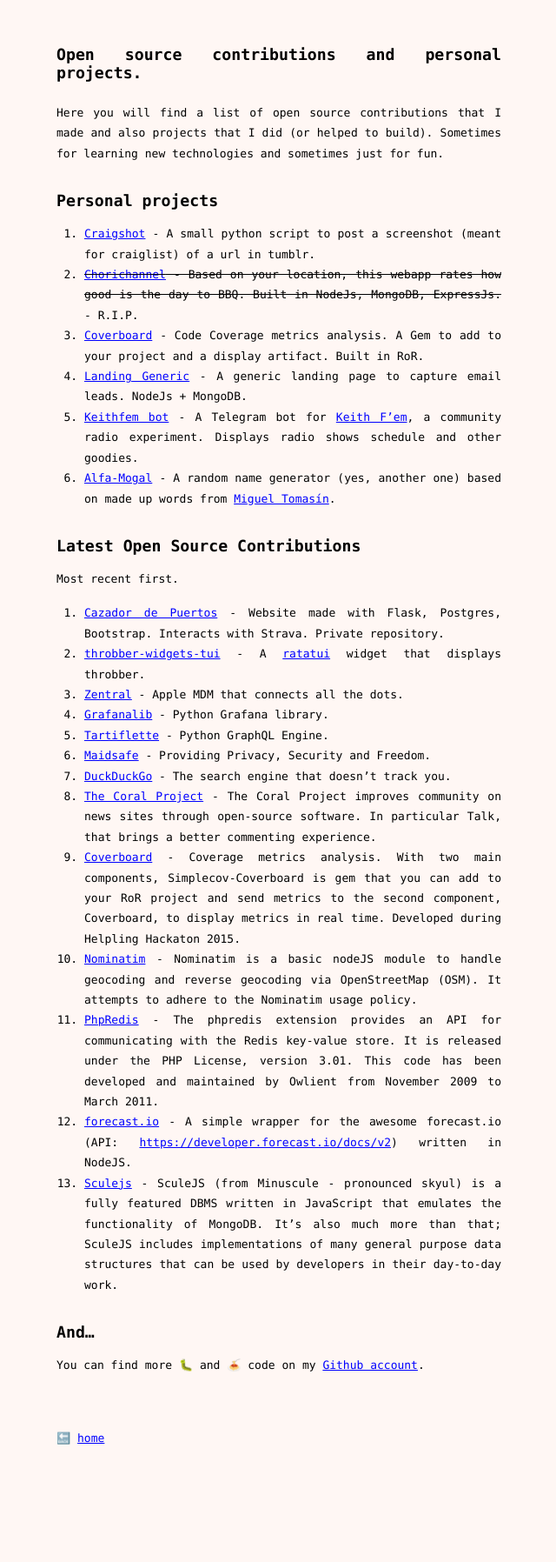
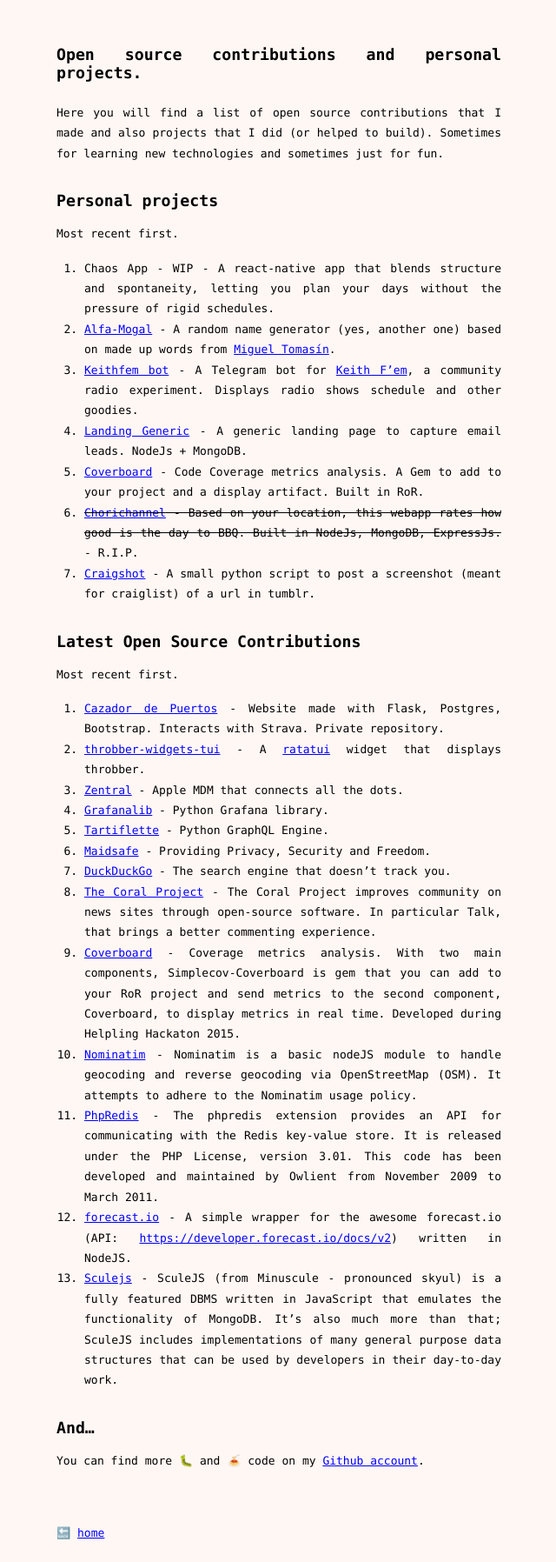
Before and after one commit to mazzi/mazzi.github.com, a Jekyll site: the page built from projects.md, in a window 1280 px wide. Shown: the whole page at 87% size, without its empty margins (319-959 px from the left). Built offline with Jekyll 4.4.1, drawn with Linux system fonts in a browser that asks for light colours; before the commit the page ends 1686 px from its top, so only the background shows below that.

Commit message:
feat: new project

```diff
--- a/projects.md
+++ b/projects.md
@@ -7,12 +7,15 @@ Here you will find a list of open source contributions that I made and also proj
 
 ### Personal projects
 
-1. [Craigshot](https://github.com/mazzi/craigshot) - A small python script to post a screenshot (meant for craiglist) of a url in tumblr.
-2. ~~[Chorichannel](http://www.chorichannel.com.ar) - Based on your location, this webapp rates how good is the day to BBQ. Built in NodeJs, MongoDB, ExpressJs.~~ - R.I.P.
-3. [Coverboard](https://github.com/Coverboard) - Code Coverage metrics analysis. A Gem to add to your project and a display artifact. Built in RoR.
+Most recent first.
+
+1. Chaos App - WIP - A react-native app that blends structure and spontaneity, letting you plan your days without the pressure of rigid schedules.
+2. [Alfa-Mogal](https://tulip-incandescent-wannanosaurus.glitch.me/) - A random name generator (yes, another one) based on made up words from [Miguel Tomasín](https://es.wikipedia.org/wiki/Reynols).
+3. [Keithfem bot](https://github.com/mazzi/keithfembot) - A Telegram bot for [Keith F'em](https://www.keithfem.com/), a community radio experiment. Displays radio shows schedule and other goodies.
 4. [Landing Generic](https://github.com/mazzi/landing-generic) - A generic landing page to capture email leads. NodeJs + MongoDB.
-5. [Keithfem bot](https://github.com/mazzi/keithfembot) - A Telegram bot for [Keith F'em](https://www.keithfem.com/), a community radio experiment. Displays radio shows schedule and other goodies.
-6. [Alfa-Mogal](https://tulip-incandescent-wannanosaurus.glitch.me/) - A random name generator (yes, another one) based on made up words from [Miguel Tomasín](https://es.wikipedia.org/wiki/Reynols).
+5. [Coverboard](https://github.com/Coverboard) - Code Coverage metrics analysis. A Gem to add to your project and a display artifact. Built in RoR.
+6. ~~[Chorichannel](http://www.chorichannel.com.ar) - Based on your location, this webapp rates how good is the day to BBQ. Built in NodeJs, MongoDB, ExpressJs.~~ - R.I.P.
+7. [Craigshot](https://github.com/mazzi/craigshot) - A small python script to post a screenshot (meant for craiglist) of a url in tumblr.
 
 ### Latest Open Source Contributions
 
```
